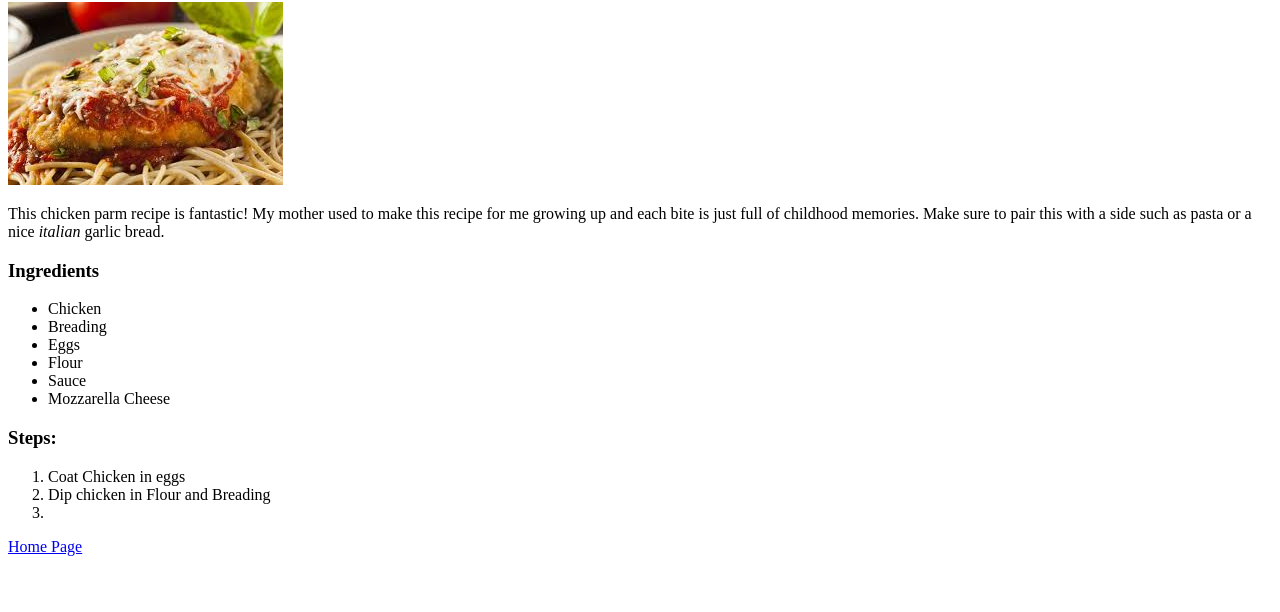
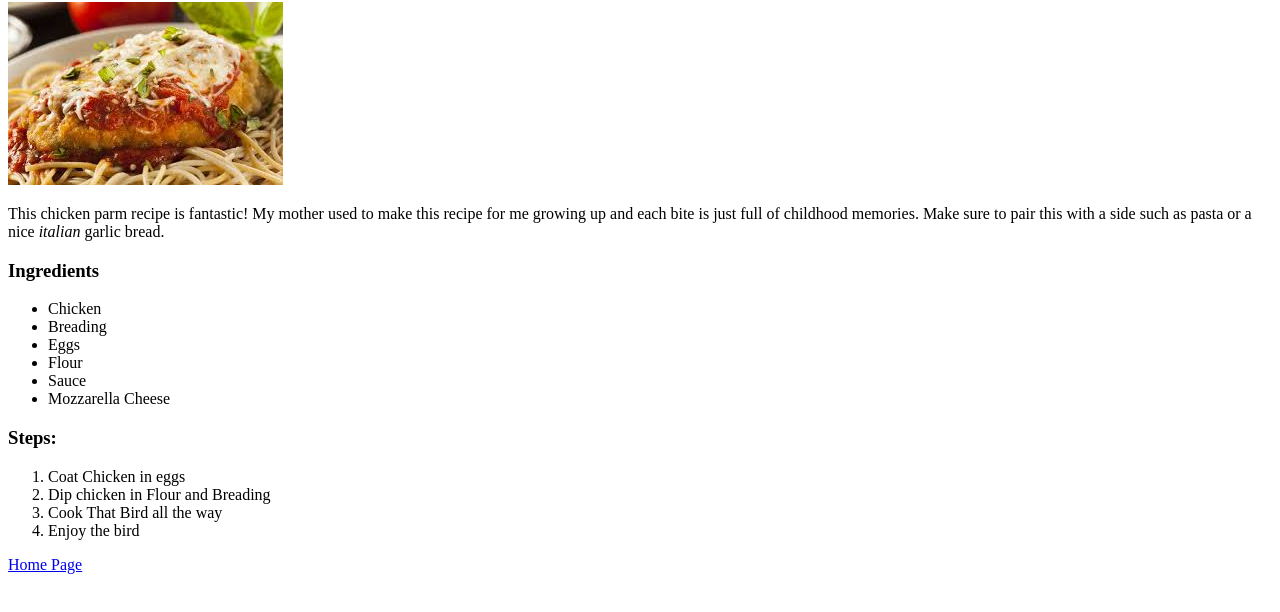
Before and after one commit to E-Policastro/odin-recipes, a plain HTML site: page recipes/chicken-parm.html in a window 1280 px wide. Shown: the part 78-690 px from the top of the page. Drawn offline with Linux system fonts and the light colour scheme.

Commit message:
First recipe page finished

```diff
--- a/recipes/chicken-parm.html
+++ b/recipes/chicken-parm.html
@@ -26,7 +26,8 @@
     <ol>
         <li>Coat Chicken in eggs</li>
         <li>Dip chicken in Flour and Breading</li>
-        <li></li>
+        <li>Cook That Bird all the way</li>
+        <li>Enjoy the bird</li>
     </ol>
     <a href="../index.html">Home Page</a>
 </body>
```
